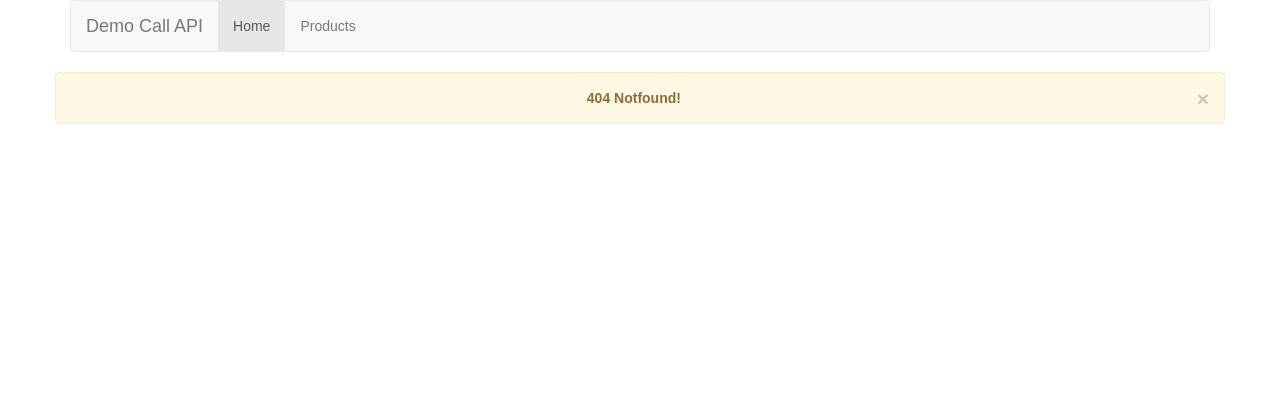
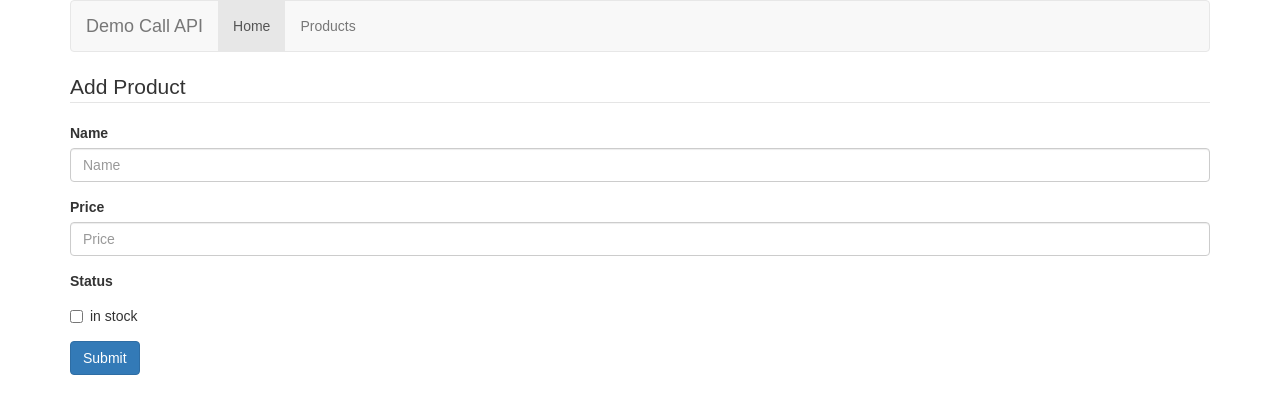
Before and after one commit to haingocvu/demo-reactjs-redux-react-router-call-api, a React (Create React App) app: page /product/add in a window 1280 px wide. Before the commit this address had no page. Shown: the top 414 px of the page. Built offline with nearby package versions, Linux system fonts and the light colour scheme.

Commit message:
react-route part2

```diff
--- a/src/components/ProductItem/ProductItem.js
+++ b/src/components/ProductItem/ProductItem.js
@@ -2,14 +2,17 @@ import React, { Component } from 'react';
 
 class ProductItem extends Component {
     render() {
+        let {index, product} = this.props;
+        let productStatus = product.status?'in stock':'out of stock';
+        let productClass = product.status?'label-warning':'label-success';
         return (
             <tr>
-                <td>1</td>
-                <td>P1</td>
-                <td>Iphone X</td>
-                <td>20000000</td>
+                <td>{index}</td>
+                <td>{product.id}</td>
+                <td>{product.name}</td>
+                <td>{product.price}</td>
                 <td>
-                    <span className="label label-warning">out of stock</span>
+                    <span className={`label ${productClass}`}>{productStatus}</span>
                 </td>
                 <td>
                     <button type="button" className="btn btn-warning">Edit</button>
--- a/src/components/ProductsList/ProductList.js
+++ b/src/components/ProductsList/ProductList.js
@@ -1,5 +1,4 @@
 import React, { Component } from 'react';
-import ProductItem from "./../ProductItem/ProductItem";
 
 class ProductList extends Component {
     render() {
@@ -22,9 +21,7 @@ class ProductList extends Component {
                         </thead>
                         <tbody>
                             {/* Product Item */}
-                            <ProductItem />
-                            <ProductItem />
-                            <ProductItem />
+                            {this.props.children}
                         </tbody>
                     </table>
                 </div>
--- /dev/null
+++ b/src/pages/ProductActionPage/ProductActionPage.js
@@ -0,0 +1,35 @@
+import React, { Component } from 'react';
+
+class ProductActionPage extends Component {
+    render() {
+        let {match} = this.props;
+        console.log(match);
+        return (
+            <div className="col-xs-12 col-sm-12 col-md-12 col-lg-12">
+                <form>
+                    <legend>Add Product</legend>
+                    <div className="form-group">
+                        <label>Name</label>
+                        <input type="text" className="form-control" id="" placeholder="Name" />
+                    </div>
+                    <div className="form-group">
+                        <label>Price</label>
+                        <input type="text" className="form-control" id="" placeholder="Price" />
+                    </div>
+                    <div className="form-group">
+                        <label>Status</label>
+                        <div className="checkbox">
+                            <label>
+                                <input type="checkbox" value="" />
+                                in stock
+                            </label>
+                        </div>
+                    </div>
+                    <button type="submit" className="btn btn-primary">Submit</button>
+                </form>
+            </div>
+        )
+    }
+}
+
+export default ProductActionPage;
--- /dev/null
+++ b/src/pages/ProductListPage/ProductListPage.js
@@ -0,0 +1,31 @@
+import React, { Component } from 'react';
+import ProductsList from "./../../components/ProductsList/ProductList";
+import ProductItem from "./../../components/ProductItem/ProductItem";
+import { map } from "lodash";
+
+class ProductListPage extends Component {
+    render() {
+        let products = [];
+        return (
+            <div className="col-xs-12 col-sm-12 col-md-12 col-lg-12">
+                <button type="button" className="btn btn-success mb-4">Add Product</button>
+                <ProductsList>
+                    {this.showProductItem(products)}
+                </ProductsList>
+            </div>
+        )
+    }
+    showProductItem = products => {
+        let rs = null;
+        if (products.length) {
+            rs = map(products, (product, index) => {
+                return (
+                    <ProductItem key={index} index={index} product={product} />
+                )
+            })
+        }
+        return rs;
+    }
+}
+
+export default ProductListPage;
--- a/src/routes.js
+++ b/src/routes.js
@@ -1,12 +1,29 @@
 import React from 'react';
 import HomePage from "./pages/HomePage/HomePage";
 import NotfoundPage from "./pages/NotfoundPage/NotfoundPage";
+import ProductListPage from "./pages/ProductListPage/ProductListPage";
+import ProductActionPage from "./pages/ProductActionPage/ProductActionPage";
 
 const routes = [
     {
         path: '/',
         exact: true,
         main: () => <HomePage />
+    },
+    {
+        path: '/product/list',
+        exact: false,
+        main: () => <ProductListPage />
+    },
+    {
+        path: '/product/add',
+        exact: false,
+        main: () => <ProductActionPage />
+    },
+    {
+        path: '/product/:id/edit',
+        exact: false,
+        main: ({ match }) => <ProductActionPage match={match} />
     },
     {
         path: '',
```
